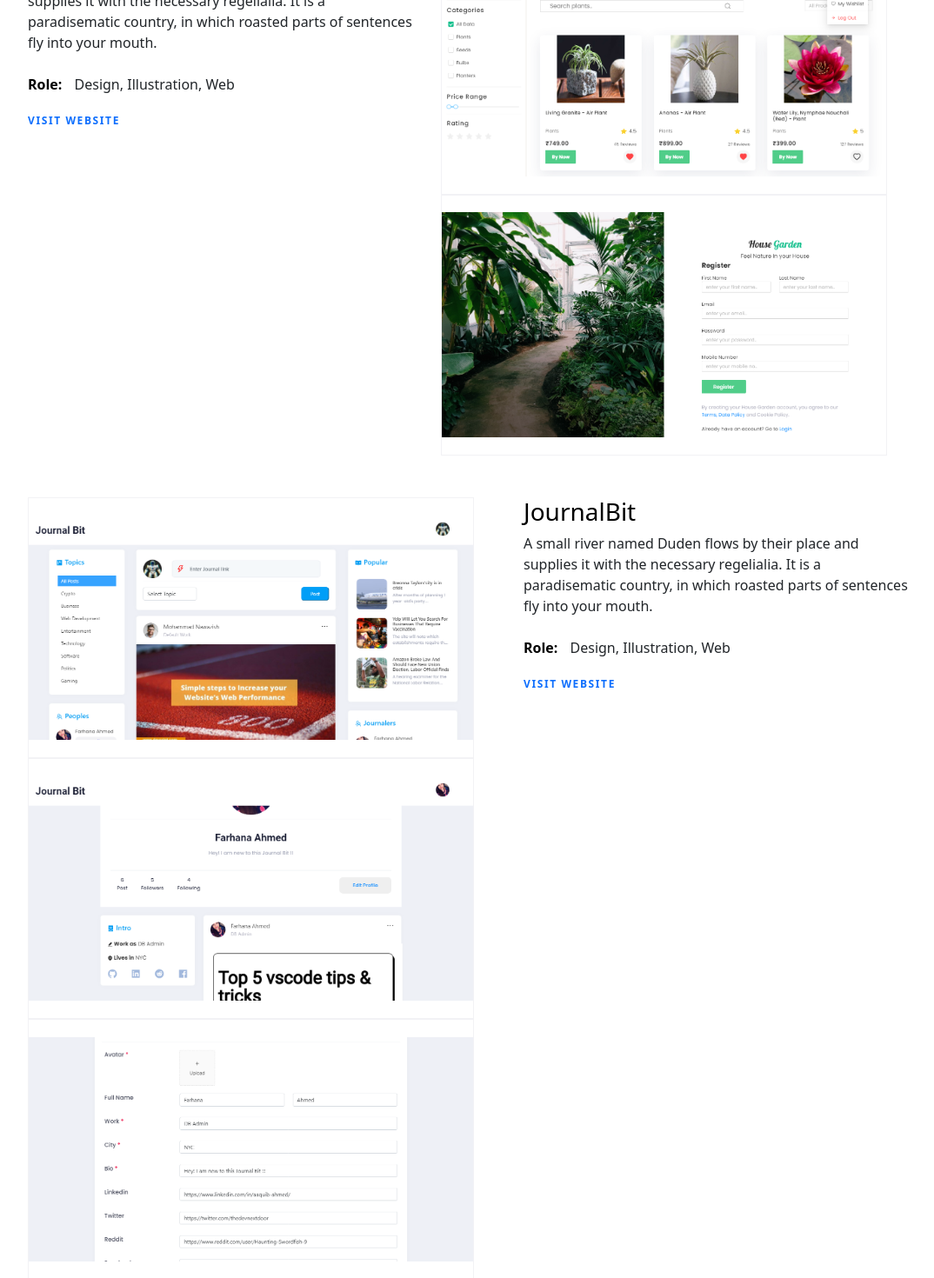
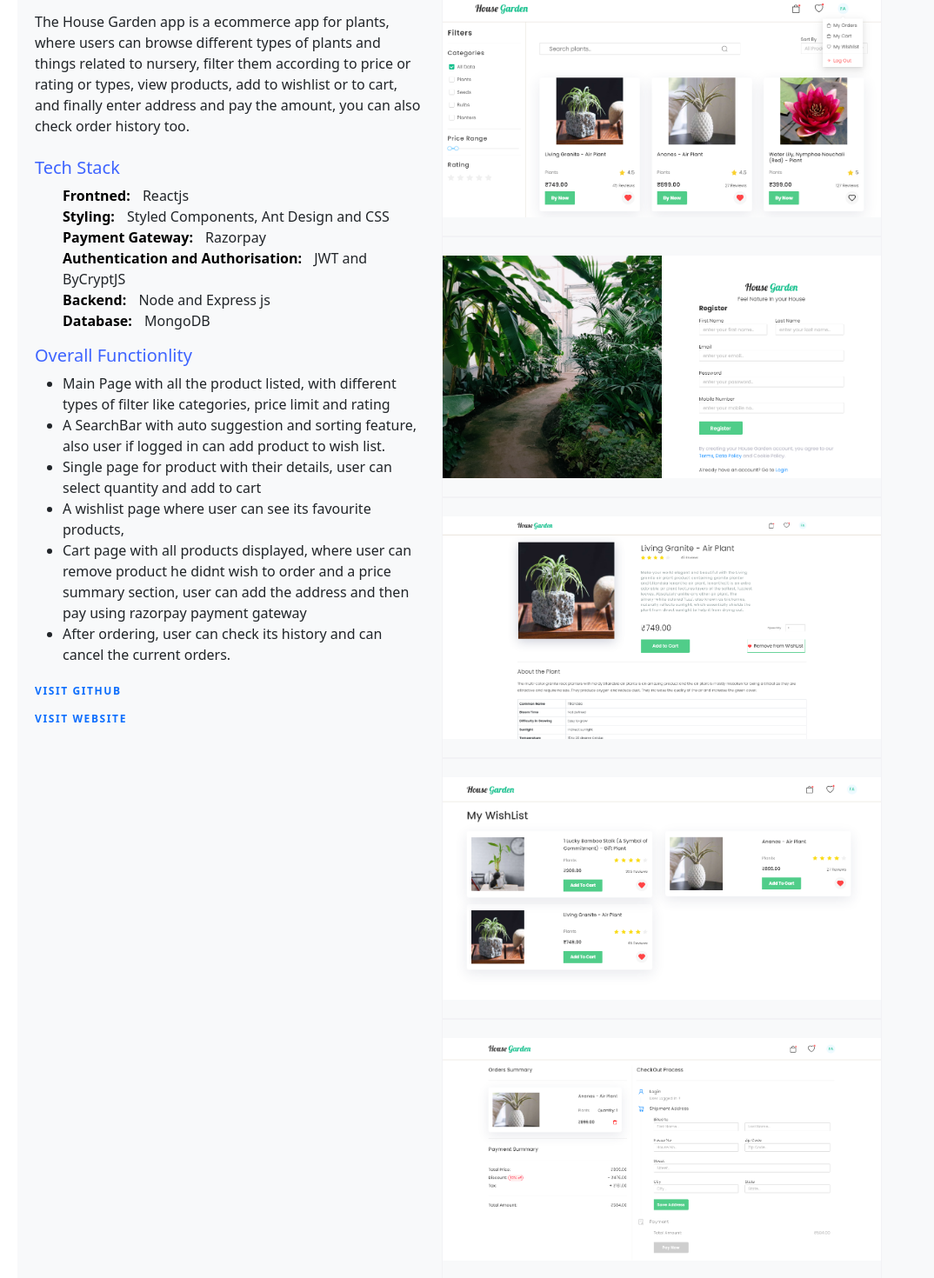
Before and after one commit to killcodeX/next-portfolio, a Next.js app: page / in a window 1280 px wide. Shown: the part 5860-7330 px from the top of the page at 87% size, without its empty margins (50-1124 px from the left). Built offline with nearby package versions, Linux system fonts and the light colour scheme.

Commit message:
added house garden project

```diff
--- a/components/Projects/projects/project2.js
+++ b/components/Projects/projects/project2.js
@@ -4,29 +4,87 @@
 
 export default function Project2() {
   return (
-    <div className="row mb-5">
+    <div className="row py-5 px-2 mb-5 bg-light">
       <div className="col-lg-5 h-100 jm-sticky-top ml-auto">
         <h3>House Garden</h3>
         <p className="mb-4">
-          A small river named Duden flows by their place and supplies it with
-          the necessary regelialia. It is a paradisematic country, in which
-          roasted parts of sentences fly into your mouth.
+          The House Garden app is a ecommerce app for plants, where users can
+          browse different types of plants and things related to nursery, filter
+          them according to price or rating or types, view products, add to
+          wishlist or to cart, and finally enter address and pay the amount, you
+          can also check order history too.
+        </p>
+        <h5>Tech Stack</h5>
+        <ul className="stacks">
+          <li>
+            <strong className="text-black">Frontned:</strong> Reactjs
+          </li>
+          <li>
+            <strong className="text-black">Styling:</strong> Styled Components,
+            Ant Design and CSS
+          </li>
+          <li>
+            <strong className="text-black">Payment Gateway:</strong> Razorpay
+          </li>
+          <li>
+            <strong className="text-black">
+              Authentication and Authorisation:
+            </strong>{" "}
+            JWT and ByCryptJS
+          </li>
+          <li>
+            <strong className="text-black">Backend: </strong> Node and Express
+            js
+          </li>
+          <li>
+            <strong className="text-black">Database:</strong> MongoDB
+          </li>
+        </ul>
+        <h5>Overall Functionlity</h5>
+        <ul>
+          <li>
+            Main Page with all the product listed, with different types of filter
+            like categories, price limit and rating
+          </li>
+          <li>
+            A SearchBar with auto suggestion and sorting feature, also user if
+            logged in can add product to wish list.
+          </li>
+          <li>
+            Single page for product with their details, user can select quantity
+            and add to cart
+          </li>
+          <li>A wishlist page where user can see its favourite products,</li>
+          <li>
+            Cart page with all products displayed, where user can remove product
+            he didnt wish to order and a price summary section, user can add the
+            address and then pay using razorpay payment gateway
+          </li>
+          <li>
+            After ordering, user can check its history and can cancel the
+            current orders.
+          </li>
+        </ul>
+        <p className="mb-2">
+          <Link href="https://github.com/killcodeX/HouseGraden">
+            <a target="_blank" className="readmore">
+              Visit Github
+            </a>
+          </Link>
         </p>
         <p>
-          <strong className="text-black">Role:</strong> Design, Illustration,
-          Web
-        </p>
-        <p className="mb-4">
-          <Link href="#">
-            <a className="readmore">Visit Website</a>
+          <Link href="https://housegarden1.netlify.app">
+            <a target="_blank" className="readmore">
+              Visit Website
+            </a>
           </Link>
         </p>
       </div>
       <div className="col-lg-6 mb-4 mb-lg-0">
-      <div className="unset-img img-project">
+        <div className="unset-img img-project">
           <Image
             src="/HouseGarden/1.png"
-            alt="hotelin project screenshots"
+            alt="house garden project screenshots"
             layout="fill"
             className="custom-img"
           />
@@ -34,7 +92,47 @@
         <div className="unset-img img-project">
           <Image
             src="/HouseGarden/2.png"
-            alt="hotelin project screenshots"
+            alt="house garden project screenshots"
+            layout="fill"
+            className="custom-img"
+          />
+        </div>
+        <div className="unset-img img-project">
+          <Image
+            src="/HouseGarden/3.png"
+            alt="house garden project screenshots"
+            layout="fill"
+            className="custom-img"
+          />
+        </div>
+        <div className="unset-img img-project">
+          <Image
+            src="/HouseGarden/4.png"
+            alt="house garden project screenshots"
+            layout="fill"
+            className="custom-img"
+          />
+        </div>
+        <div className="unset-img img-project">
+          <Image
+            src="/HouseGarden/5.png"
+            alt="house garden project screenshots"
+            layout="fill"
+            className="custom-img"
+          />
+        </div>
+        <div className="unset-img img-project">
+          <Image
+            src="/HouseGarden/6.png"
+            alt="house garden project screenshots"
+            layout="fill"
+            className="custom-img"
+          />
+        </div>
+        <div className="unset-img img-project">
+          <Image
+            src="/HouseGarden/7.png"
+            alt="house garden project screenshots"
             layout="fill"
             className="custom-img"
           />
```
